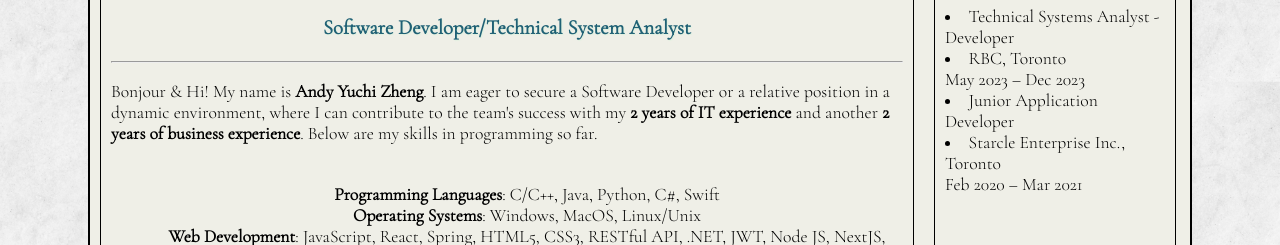
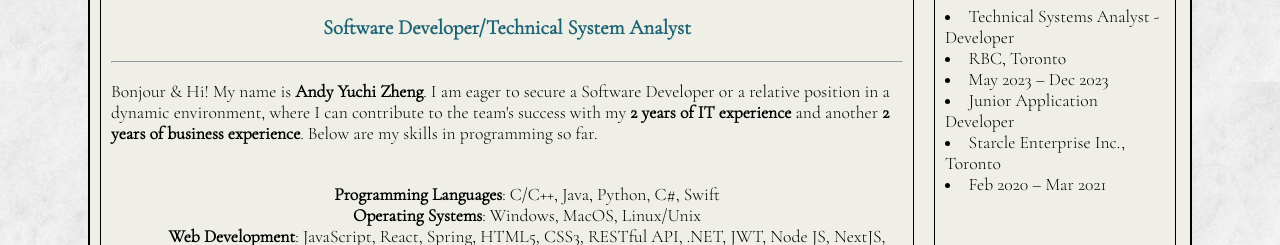
Before and after one commit to Andrew-bro2022/Project---A-local-website-about-myself, a website: page index.html in a window 1280 px wide. Shown: the part 431-676 px from the top of the page. Drawn offline with nearby package versions, Linux system fonts and the light colour scheme.

Commit message:
Update index.html

```diff
--- a/index.html
+++ b/index.html
@@ -61,11 +61,11 @@
                         <hr>
                            <li>Technical Systems Analyst - Developer</li>
                             <li>RBC, Toronto</li>
-                            <lli>May 2023 – Dec 2023</lli>
+                            <li>May 2023 – Dec 2023</lli>
                         <br/>
                             <li>Junior Application Developer</li>
                             <li>Starcle Enterprise Inc., Toronto</li>
-                            <lli>Feb 2020 – Mar 2021</lli>
+                            <li>Feb 2020 – Mar 2021</lli>
                     </p>
                 </div>
 
```
